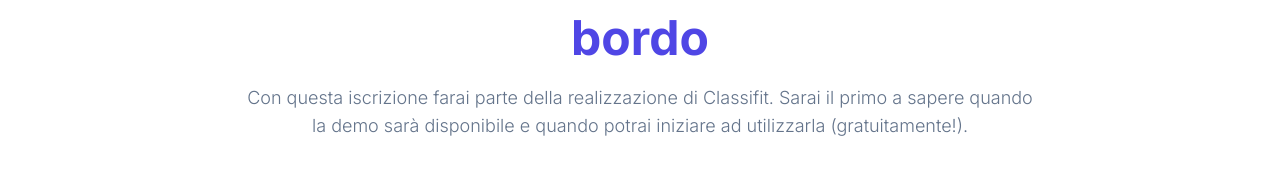
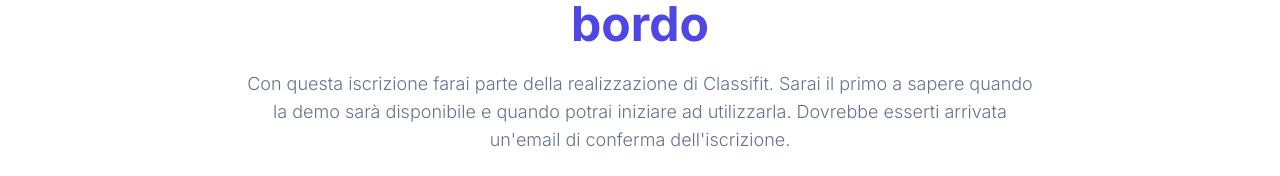
Before and after one commit to chiarasanti/classifit-landing-v2, a Next.js app: page /grazie in a window 1280 px wide. Shown: the part 383-559 px from the top of the page. Built offline with nearby package versions, Linux system fonts and the light colour scheme.

Commit message:
changed grazie text

```diff
--- a/src/pages/grazie.js
+++ b/src/pages/grazie.js
@@ -70,10 +70,13 @@
           <p>
             Con questa iscrizione farai parte della realizzazione di Classifit.
             Sarai il primo a sapere quando la demo sarà disponibile e quando
-            potrai iniziare ad utilizzarla (gratuitamente!).
+            potrai iniziare ad utilizzarla. Dovrebbe esserti arrivata un'email
+            di conferma dell'iscrizione.
           </p>
           <div className="py-6" />
-          <Link href="/" className="button">Torna a Classifit</Link>
+          <Link href="/" className="button">
+            Torna a Classifit
+          </Link>
         </div>
       </div>
     </>
```
